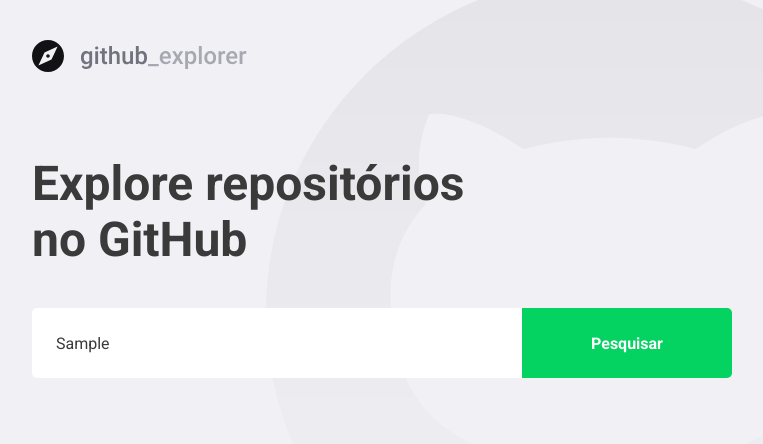
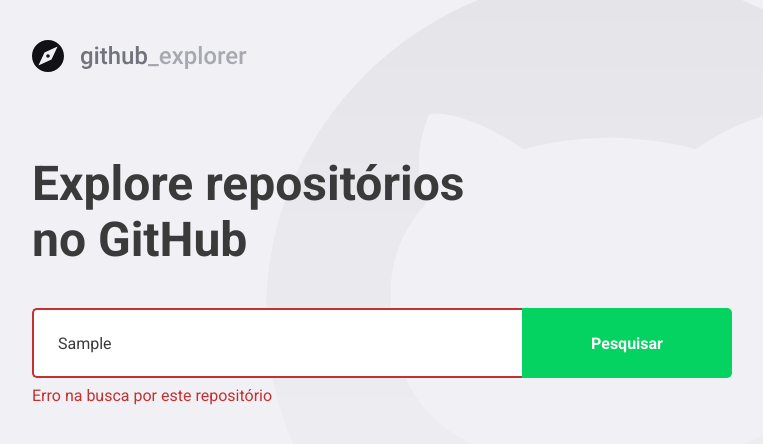
Before and after one commit to MartinsMessias/github-search-profile, a React (Create React App) app: page / in a window 1280 px wide. Both pictures are taken after typing "Sample" into the empty fields and a click on the button "Pesquisar". Shown: the top 444 px of the page, without its empty margins (148-911 px from the left). Built offline with nearby package versions, Linux system fonts and the light colour scheme; no server answers.

Commit message:
Lidando com erros

```diff
--- a/src/pages/Dashboard/index.tsx
+++ b/src/pages/Dashboard/index.tsx
@@ -4,7 +4,7 @@
 import React, { FormEvent, useState } from 'react';
 
 import { FiChevronRight } from 'react-icons/fi';
-import { Title, Form, Repositories } from './styles';
+import { Title, Form, Repositories, Error } from './styles';
 import logoImage from '../../assets/logo.svg';
 
 import api from '../../services/api';
@@ -22,17 +22,27 @@
 const Dashboard: React.FC = () => {
   const [repositories, setRepositories] = useState<Repository[]>([]);
   const [newRepository, setNewRepository] = useState('');
+  const [inputError, setInputError] = useState('');
 
   async function handleAddRepository(
     event: FormEvent<HTMLFormElement>,
   ): Promise<void> {
     event.preventDefault();
+    if (!newRepository) {
+      setInputError('Digite autor/repositorio');
+      return;
+    }
 
-    const response = await api.get<Repository>(`repos/${newRepository}`);
-    const repository = response.data;
+    try {
+      const response = await api.get<Repository>(`repos/${newRepository}`);
+      const repository = response.data;
 
-    setRepositories([...repositories, repository]);
-    setNewRepository('');
+      setRepositories([...repositories, repository]);
+      setNewRepository('');
+      setInputError('');
+    } catch (err) {
+      setInputError('Erro na busca por este repositório');
+    }
   }
 
   return (
@@ -40,7 +50,7 @@
       <img src={logoImage} alt="Github Explorer" />
       <Title>Explore repositórios no GitHub</Title>
 
-      <Form onSubmit={handleAddRepository}>
+      <Form hasError={!!inputError} onSubmit={handleAddRepository}>
         <input
           value={newRepository}
           onChange={(e) => setNewRepository(e.target.value)}
@@ -48,6 +58,7 @@
         />
         <button type="submit">Pesquisar</button>
       </Form>
+      {inputError && <Error>{inputError}</Error>}
 
       <Repositories>
         {repositories.map((repository) => (
--- a/src/pages/Dashboard/styles.ts
+++ b/src/pages/Dashboard/styles.ts
@@ -1,5 +1,9 @@
-import styled from 'styled-components';
+import styled, { css } from 'styled-components';
 import { shade } from 'polished';
+
+interface FormProps {
+  hasError: boolean;
+}
 
 export const Title = styled.h1`
   font-size: 48px;
@@ -9,7 +13,7 @@
   margin-top: 80px;
 `;
 
-export const Form = styled.form`
+export const Form = styled.form<FormProps>`
   margin-top: 40px;
   max-width: 700px;
 
@@ -22,6 +26,14 @@
     border: 0;
     border-radius: 5px 0 0 5px;
     color: #3a3a3a;
+    border: 2px solid white;
+    border-right: 0;
+
+    ${(props) =>
+      props.hasError &&
+      css`
+        border-color: #c53030;
+      `};
 
     &::placeholder {
       color: #a8a8b3;
@@ -96,3 +108,9 @@
     }
   }
 `;
+
+export const Error = styled.span`
+  display: block;
+  color: #c53030;
+  margin-top: 8px;
+`;
```
